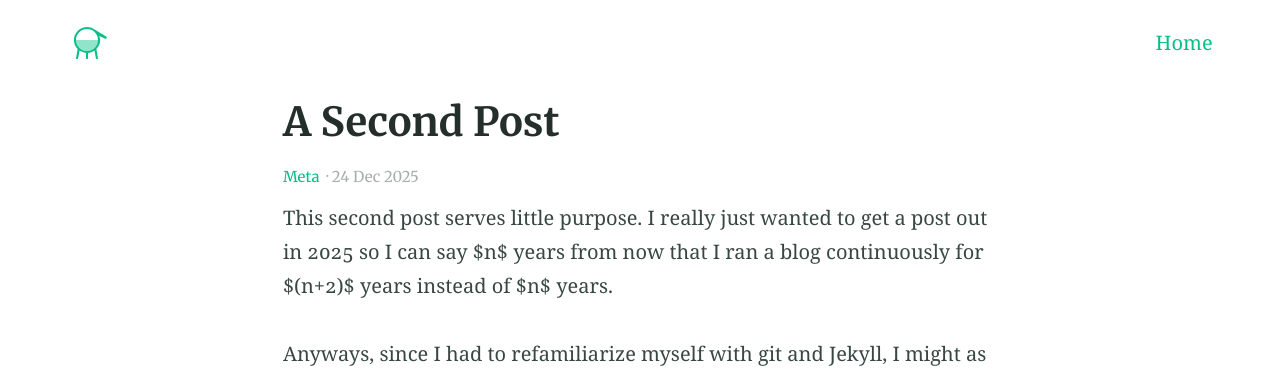
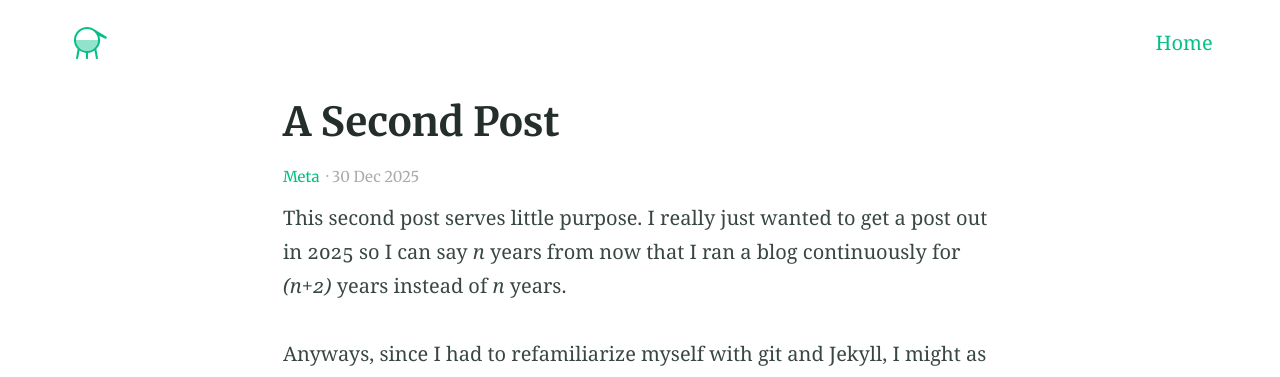
Before and after one commit to charlie6901/charlie6901.github.io, a Jekyll site: the page built from _posts/2025-12-30-a_second_one.md, in a window 1280 px wide. Shown: the top 377 px of the page. Built offline with Jekyll 4.4.1, drawn with Linux system fonts in a browser that asks for light colours.

Commit message:
fixed mathjax error

```diff
--- a/_posts/2025-12-24-a_second_one.md
+++ b/_posts/2025-12-30-a_second_one.md
@@ -6,7 +6,7 @@ categories:
 excerpt_separator: <!-- more -->
 ---
 
-This second post serves little purpose. I really just wanted to get a post out in 2025 so I can say $n$ years from now that I ran a blog continuously for $(n+2)$ years instead of $n$ years.
+This second post serves little purpose. I really just wanted to get a post out in 2025 so I can say *n* years from now that I ran a blog continuously for *(n+2)* years instead of *n* years.
 
 <!-- more -->
 
```
